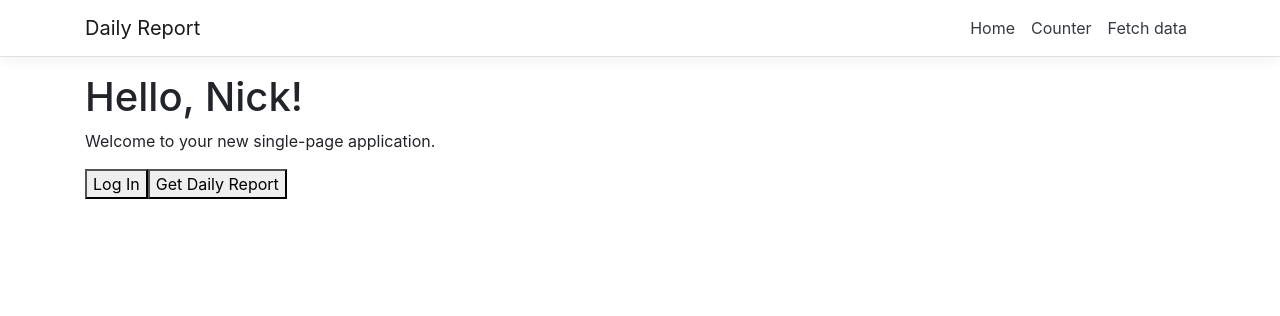
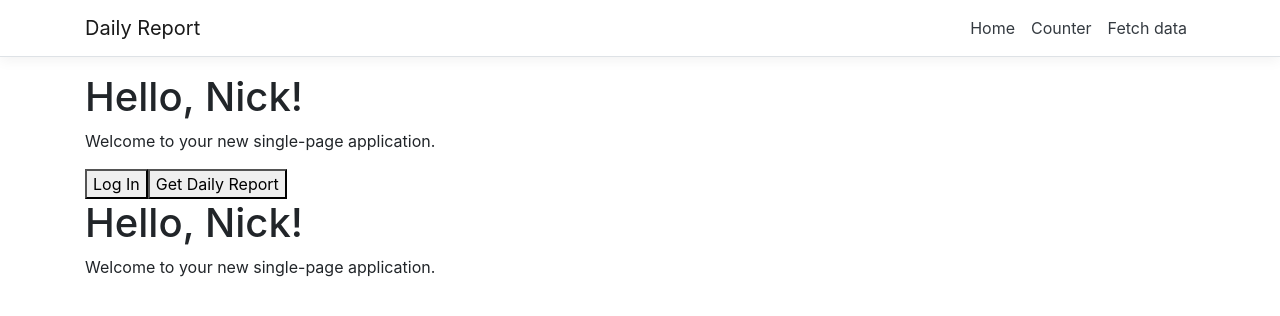
Before and after one commit to nch66862/TimeularDailyReport, a React (Create React App) app in the folder ClientApp/: page / in a window 1280 px wide. Shown: the top 316 px of the page. Built offline with nearby package versions, Linux system fonts and the light colour scheme.

Commit message:
added a report component and put the daily report data into a usestate variable

```diff
--- a/ClientApp/src/components/Home.js
+++ b/ClientApp/src/components/Home.js
@@ -1,4 +1,5 @@
 import React, { useContext, useState } from 'react';
+import { Report } from './Report';
 import { TimeularContext } from './TimeularProvider';
 
 export const Home = () => {
@@ -7,7 +8,7 @@ export const Home = () => {
     apiKey: "MTMxNjA5XzE1NWFmOWJkNzMwZjQyZmJhOWFkNGUyM2I1YjZmYTZm",
     apiSecret: "MjNkNWEyMGI3MDQ5NDQ5YWE2NDRlZmIwMDAyYTE2MTU="
   }
-  const { getAPIToken, token, getDailyReport } = useContext(TimeularContext)
+  const { getAPIToken, token, getDailyReport, reportData } = useContext(TimeularContext)
   const [logInDisabled, setLogInDisabled] = useState(false)
 
   const HandleLogin = () => {
@@ -22,6 +23,7 @@ export const Home = () => {
       <p>{token?.token}</p>
       <button disabled={logInDisabled} onClick={HandleLogin}>Log In</button>
       <button onClick={getDailyReport}>Get Daily Report</button>
+      {reportData && <Report />}
     </div>
   )
 }
--- /dev/null
+++ b/ClientApp/src/components/Report.js
@@ -0,0 +1,14 @@
+import React, { useContext } from 'react';
+import { TimeularContext } from './TimeularProvider';
+
+export const Report = () => {
+
+    const { reportData } = useContext(TimeularContext)
+
+    return (
+        <div>
+            <h1>Hello, Nick!</h1>
+            <p>Welcome to your new single-page application.</p>
+        </div>
+    )
+}
--- a/ClientApp/src/components/TimeularProvider.js
+++ b/ClientApp/src/components/TimeularProvider.js
@@ -4,6 +4,7 @@ export const TimeularContext = createContext()
 
 export const TimeularProvider = (props) => {
     const [token, setToken] = useState({})
+    const [reportData, setReportData] = useState([])
 
     const getAPIToken = (keyAndSecret) => {
         return fetch("https://api.timeular.com/api/v3/developer/sign-in", {
@@ -18,9 +19,8 @@ export const TimeularProvider = (props) => {
         // "Authorization": `Token ${localStorage.getItem("priority_user_token")}`
     }
 
-    const getDailyReport = (keyAndSecret) => {
-        //const todaysDate = new Date().toISOString().slice(0, 10)
-        const todaysDate = "2021-10-29"
+    const getDailyReport = () => {
+        const todaysDate = new Date().toISOString().slice(0, 10)
         return fetch(`https://api.timeular.com/api/v3/time-entries/${todaysDate}T00:00:00.000/${todaysDate}T23:59:59.999`, {
             method: "GET",
             headers: {
@@ -29,11 +29,11 @@ export const TimeularProvider = (props) => {
             },
         })
         .then(res => res.json())
-        .then(res => setToken(res))
+        .then(res => setReportData(res))
         // "Authorization": `Token ${localStorage.getItem("priority_user_token")}`
     }
     return (
-        <TimeularContext.Provider value={{ getAPIToken, token, getDailyReport }}>
+        <TimeularContext.Provider value={{ getAPIToken, token, getDailyReport, reportData }}>
             {props.children}
         </TimeularContext.Provider>
     )
```
